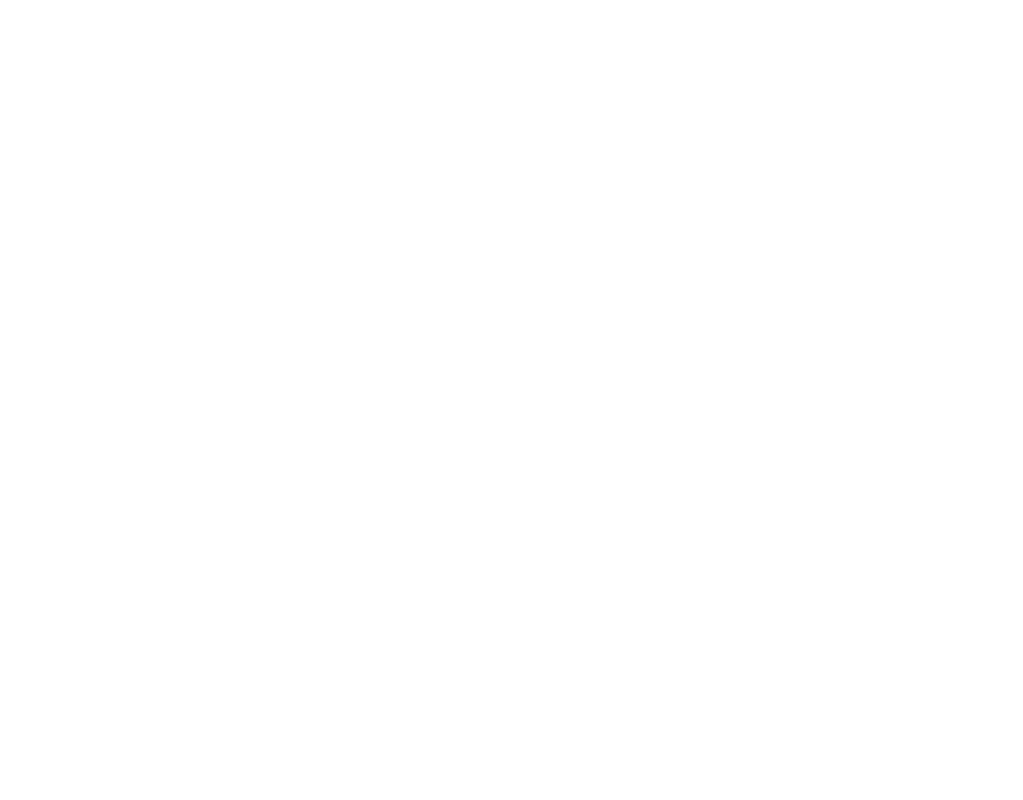
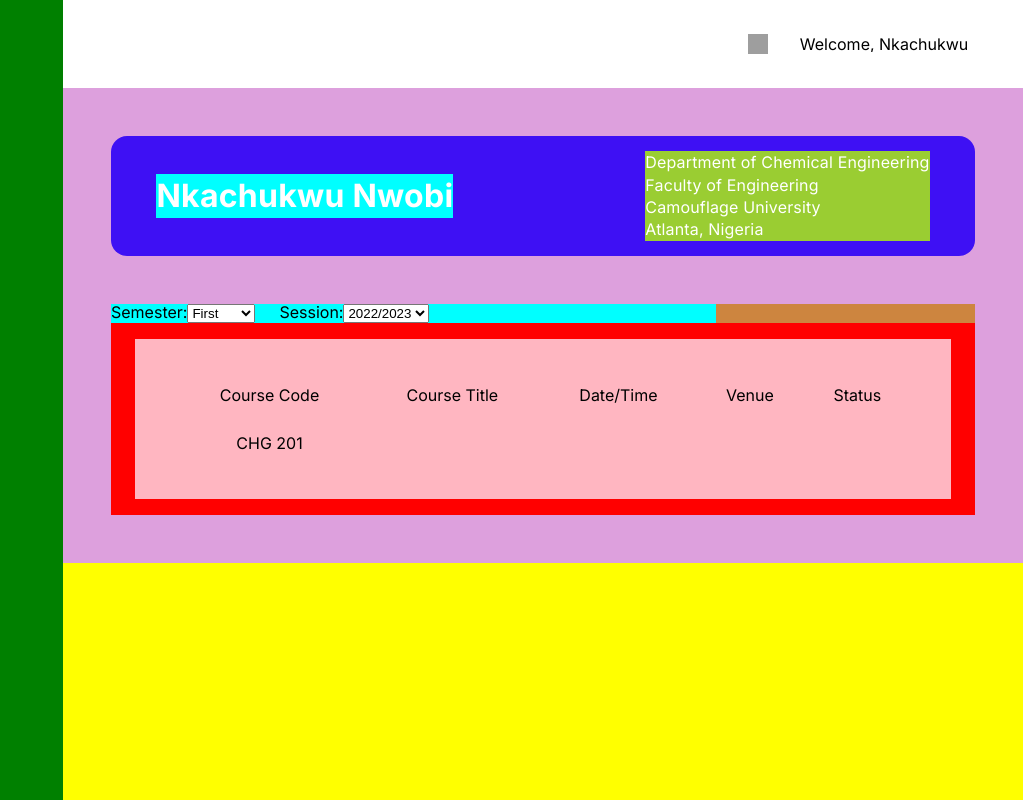
Before and after one commit to wendywillz/QuickGrad---frontend, a React (Vite) app: page /students/dashboard/enrolled-courses in a window 1280 px wide. Before the commit this address had no page. Shown: the whole page, without its empty margins (257-1280 px from the left). Built offline with nearby package versions, Linux system fonts and the light colour scheme; grey boxes are pictures that could not be loaded; a web font is replaced by a local one.

Commit message:
enrolled courses page

```diff
--- a/src/components/sidebar/sideBar.css
+++ b/src/components/sidebar/sideBar.css
@@ -63,6 +63,7 @@
   --body-2-regular-line-height: 20px;
   --body-2-regular-font-style: normal;
 }
+
 .side-bar-default {
   display: inline-flex;
   flex-direction: column;
--- a/src/pages/App/App.tsx
+++ b/src/pages/App/App.tsx
@@ -9,6 +9,7 @@
 import ResetEnterNewPasswordPage from "../reset-enter-new-password/Reset_enter_new_pw";
 import StudentDashboard from "../studentDashboard/StudentsDashboard";
 import LecturerDashboard from "../lecturerDashboard/LecturerDashboard";
+import StudentEnrolledCourses from "../studentEnrolledCourses/studentEnrolledCourses";
 import SignUpPage from "../signup/signUpPage";
 import { CheckYourEmail } from "../check-you-email/check_your_email";
 import { ForgotPassword } from "../forgotPassword/forget_password";
@@ -17,6 +18,7 @@
   return (
     <>
       <Routes>
+
         <Route path="/" element={<LandingPage />} />
         <Route
           path="/students/signin"
@@ -138,6 +140,8 @@
 
         <Route path="/students/dashboard" element={<StudentDashboard />} />
         <Route path="/lecturers/dashboard" element={<LecturerDashboard />} />
+        <Route path="/students/dashboard/enrolled-courses" element={<StudentEnrolledCourses />} />
+
       </Routes>
     </>
   );
--- a/src/pages/landingPage/LandingPage.tsx
+++ b/src/pages/landingPage/LandingPage.tsx
@@ -6,7 +6,12 @@
 import { Link } from "react-router-dom";
 import Footer from "../../components/footer/footer";
 import MainButton from "../../components/buttons/mainButton";
+
+
+
+
 function LandingPage() {
+
   const [userRole, setUserRole] = useState(""); // State to manage user type selection
   const navigate = useNavigate();
   console.log("Navigate function:", navigate);
--- a/src/pages/signup/signUpPage.tsx
+++ b/src/pages/signup/signUpPage.tsx
@@ -8,7 +8,11 @@
 interface SignUpPageProps {
   signin_link: string;
 }
+
+
+
 function SignUpPage(props: SignUpPageProps) {
+
   const navigate = useNavigate();
   const location = useLocation();
   const [email, setEmail] = useState("");
@@ -80,9 +84,9 @@
             />
           </div>
           <div className="page-title-container">
-            <h4 className="signup-uni-title">Camouoflage University</h4>
+            <h4 className="signup-uni-title">Camouflage University</h4>
             <h2 className="signup-page-title-note">
-              Inspiring greatness through education
+              Inspiring greatness through education.
             </h2>
           </div>
         </div>
@@ -100,6 +104,7 @@
               </div>
 
               <form className="sign-up-form" onSubmit={handleSubmit}>
+
                 <label className="signup-form-labels" htmlFor="emailInput">
                   Email
                 </label>
@@ -112,11 +117,10 @@
                   value={email}
                   onChange={handleUSerEmail}
                 />
-                <br></br>
+
                 <label className="signup-form-labels" htmlFor="facultyInput">
                   Faculty
                 </label>
-                <br></br>
                 <input
                   className="signup-form-inputs"
                   placeholder="Enter faculty"
@@ -125,11 +129,10 @@
                   value={faculty}
                   onChange={handleUserFaculty}
                 />
-                <br></br>
+
                 <label className="signup-form-labels" htmlFor="departmentInput">
                   Department
                 </label>
-                <br></br>
                 <input
                   className="signup-form-inputs"
                   placeholder="Enter department"
@@ -138,22 +141,19 @@
                   value={department}
                   onChange={handleUserDepartment}
                 />
-                <br></br>
 
-                <br></br>
                 <label className="signup-form-labels" htmlFor="passwordInput">
                   Password
                 </label>
-                <br></br>
                 <input
-                  className="signup-form-inputs"
+                  className="signup-form-pw-input"
                   placeholder="Enter password"
                   id="passwordInput"
                   name="passwordInput"
                   value={password}
                   onChange={handleUserPassword}
                 />
-                <br></br>
+
                 <MainButton button_text="Sign up" />
               </form>
             </div>
--- /dev/null
+++ b/src/pages/studentEnrolledCourses/studentEnrolledCourses.css
@@ -0,0 +1,102 @@
+.enrolled-courses-page-container{
+    background-color: #f9fafb;
+    display: flex;
+    flex-direction: row;
+    justify-content: center;
+    width: 100%;
+    height: 100vh;
+    overflow: visible;
+    background-color: red;
+    justify-content: space-between;
+}
+
+.sidebar-replacement{
+    width: 25%;
+    background-color: green;
+}
+
+.enrolled-courses-dashboard-container{
+    display: flex;
+    flex-direction: column;
+    background-color: yellow;
+    width: 75%;
+}
+
+.enrolled-courses-dashboard-header{
+    display: flex;
+    width: 100%;
+    background-color: white;
+    justify-content: end;
+    height: 88px;
+    align-items: center;
+    padding-right: 5.7%;
+    gap: 2rem;
+
+}
+
+.enrolled-courses-body{
+    background-color: plum;
+}
+
+.enrolled-courses-bio-card{
+    border-radius: 16px;
+    background: rgba(45, 0, 247, 0.90);
+    display: flex;
+    height: 120px;
+    padding: 1rem 2.5rem;
+    align-items: center;
+    justify-content: center;
+    width: 90%;
+    margin: 5% auto;
+    gap: 12rem;
+
+}
+
+.enrolled-courses-bio-card div:first-child{
+    background-color: aqua;
+    color: var(--White, #FFF);
+    font-family: Inter, sans-serif;
+    font-size: 32px;
+    font-style: normal;
+    font-weight: 700;
+    line-height: 140%;
+    letter-spacing: 0.25px;
+}
+
+.enrolled-courses-bio-card div:nth-child(2){
+    background-color: yellowgreen;
+    color: var(--White, #FFF);
+    font-family: Inter;
+    font-size: 16px;
+    font-style: normal;
+    font-weight: 400;
+    line-height: 140%;
+    letter-spacing: 0.15px;
+}
+.enrolled-courses-container{
+    width: 90%;
+    background-color: peru;
+    margin: 5% auto;
+}
+
+.enrolled-courses-year{
+    width: 70%;
+    display: flex;
+    gap: 1.5rem;
+    background-color: aqua;
+}
+
+.enrolled-courses-table{
+    padding: 1rem 1.5rem;
+    background-color: red;
+}
+
+.enrolled-courses-table table{
+    border-collapse: separate;
+    border-spacing: 2rem;
+    background-color: lightpink;
+    padding: 1rem 1.5rem;
+    width: 100%;
+    text-align: center;
+
+}
--- /dev/null
+++ b/src/pages/studentEnrolledCourses/studentEnrolledCourses.tsx
@@ -0,0 +1,115 @@
+import "./studentEnrolledCourses.css";
+// import SideBar from "../../components/sidebar/sideBar";
+// import { Link } from "react-router-dom";
+
+function StudentEnrolledCourses() {
+  return (
+    <>
+      <div className="enrolled-courses-page-container">
+        {/* <SideBar>
+        {{
+          sidebarElement: (
+            <>
+              <div className="feature-2">
+                <img
+                  className="img-feat"
+                  src="https://c.animaapp.com/IX1zE9E9/img/vuesax-bulk-menu.svg"
+                />
+                <Link to="/" className="text-wrapper-6">
+                  Dashboard
+                </Link>
+              </div>
+              <div className="feature-2">
+                <img
+                  className="img-2"
+                  src="https://c.animaapp.com/IX1zE9E9/img/vuesax-bulk-book-square.svg"
+                />
+                <Link to="/" className="text-wrapper-6">
+                  Enrolled Courses
+                </Link>
+              </div>
+              <div className="feature-2">
+                <img
+                  className="img-2"
+                  src="https://c.animaapp.com/IX1zE9E9/img/vuesax-bulk-sort.svg"
+                />
+                <Link to="/" className="text-wrapper-6">
+                  Results
+                </Link>
+              </div>
+            </>
+          ),
+        }}
+      </SideBar> */}
+
+        <section className="sidebar-replacement"></section>
+
+        <section className="enrolled-courses-dashboard-container">
+          <div className="enrolled-courses-dashboard-header">
+            <img
+              className="img"
+              src="https://c.animaapp.com/IX1zE9E9/img/notification.svg"
+            />
+            <div className="enrolled-courses-dashboard-header-text-wrapper">
+              Welcome, Nkachukwu
+            </div>
+          </div>
+
+          <main className="enrolled-courses-body">
+            <div className="enrolled-courses-bio-card">
+              <div>
+                <h3>Nkachukwu Nwobi</h3>
+              </div>
+              <div>
+                <p>Department of Chemical Engineering</p>
+                <p>Faculty of Engineering</p>
+                <p>Camouflage University</p>
+                <p>Atlanta, Nigeria</p>
+              </div>
+            </div>
+            <div className="enrolled-courses-container">
+
+              <div className="enrolled-courses-year">
+                <div className="enrolled-courses-semester">
+                  <label htmlFor="courses-semester">Semester:</label>
+                  <select name="courses-semester" id="">
+                    <option value="">First</option>
+                    <option value="">Second</option>
+                  </select>
+                </div>
+                <div className="enrolled-courses-session">
+                  <label htmlFor="courses-sem">Session:</label>
+                  <select name="courses-semester" id="">
+                    <option value="">2022/2023</option>
+                    <option value="">2023/2024</option>
+                  </select>
+                </div>
+              </div>
+
+              <div className="enrolled-courses-table">
+                <table>
+                    <thead>
+                        <th>Course Code</th>
+                        <th>Course Title</th>
+                        <th>Date/Time</th>
+                        <th>Venue</th>
+                        <th>Status</th>
+                    </thead>
+                    <tbody>
+                        <tr>CHG 201</tr>
+                    </tbody>
+
+                </table>
+
+              </div>
+
+
+            </div>
+          </main>
+        </section>
+      </div>
+    </>
+  );
+}
+
+export default StudentEnrolledCourses;
```
Also changed, not shown: src/pages/signup/signUpPageStyle.css (+51 -53 lines).
